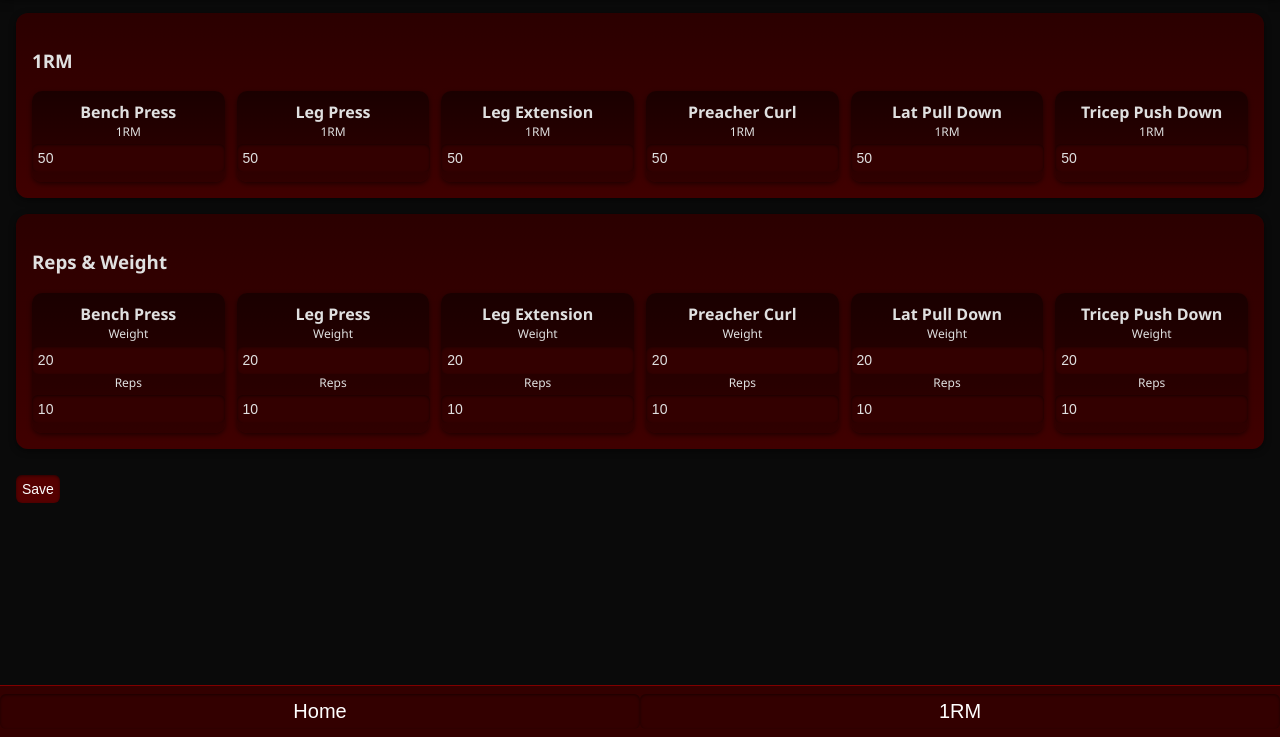
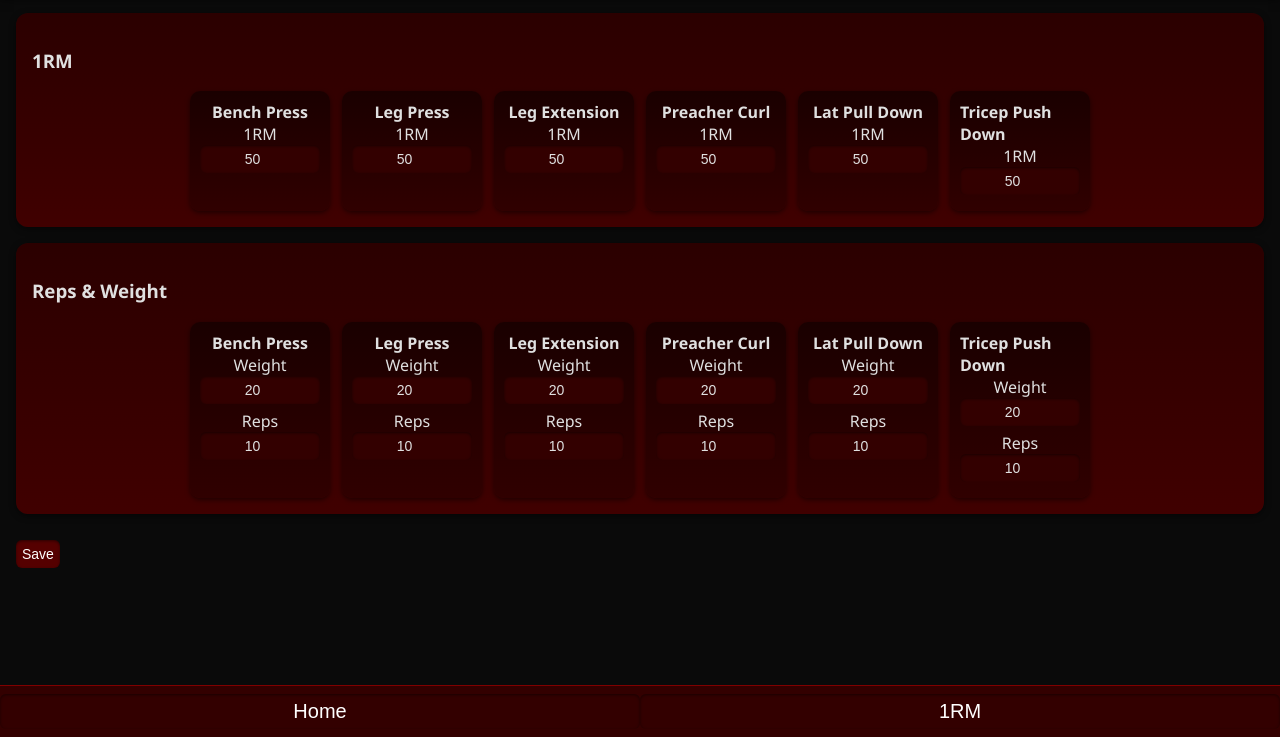
Before and after one commit to iamwallus/gymtracker, a plain HTML site: page index.html in a window 1280 px wide. Both pictures are taken after a click on the button "1RM". Shown: the part 63-800 px from the top of the page. Drawn offline with Linux system fonts and the light colour scheme.

Commit message:
wqawefqergq354gq34

```diff
--- a/index.html
+++ b/index.html
@@ -89,27 +89,40 @@ nav button { background:none; font-size:20px; color:white; flex:1; }
 
 h4 { margin:0 0 8px 0; }
 
+/* Boxes for 1RM and Reps */
 .exercise-boxes {
-  display:flex;
-  flex-wrap:wrap;
-  gap:12px;
+  display: flex;
+  flex-wrap: wrap;
+  gap: 12px;
+  justify-content: center;
 }
 
 .box {
   background: linear-gradient(to bottom, #1a0000, #300000);
-  border-radius:10px;
+  border-radius: 10px;
   padding:10px;
-  flex:1 1 120px;
-  display:flex;
-  flex-direction:column;
-  align-items:center;
+  flex: 1 1 120px;
+  max-width: 140px;
+  display: flex;
+  flex-direction: column;
+  align-items: center;
   box-shadow:0 2px 5px var(--shadow);
-  min-width:100px;
+  box-sizing: border-box;
+  min-width: 100px;
 }
 
-.box label {
-  font-size:12px;
-  margin-bottom:4px;
+.box input {
+  width: 100%;
+  box-sizing: border-box;
+  margin-bottom:6px;
+  text-align:center;
+}
+
+@media (max-width: 480px) {
+  .box {
+    flex: 1 1 45%;
+    max-width: 45%;
+  }
 }
 
 table {
@@ -288,6 +301,7 @@ function editSession(idx){
     document.getElementById(`${safeId}-repsWeight`).value = entry.exercises[ex].repsWeight;
     document.getElementById(`${safeId}-reps`).value = entry.exercises[ex].reps;
   });
+  show('rm');
   alert("Loaded session for editing. Press Save when done.");
 }
 
```
